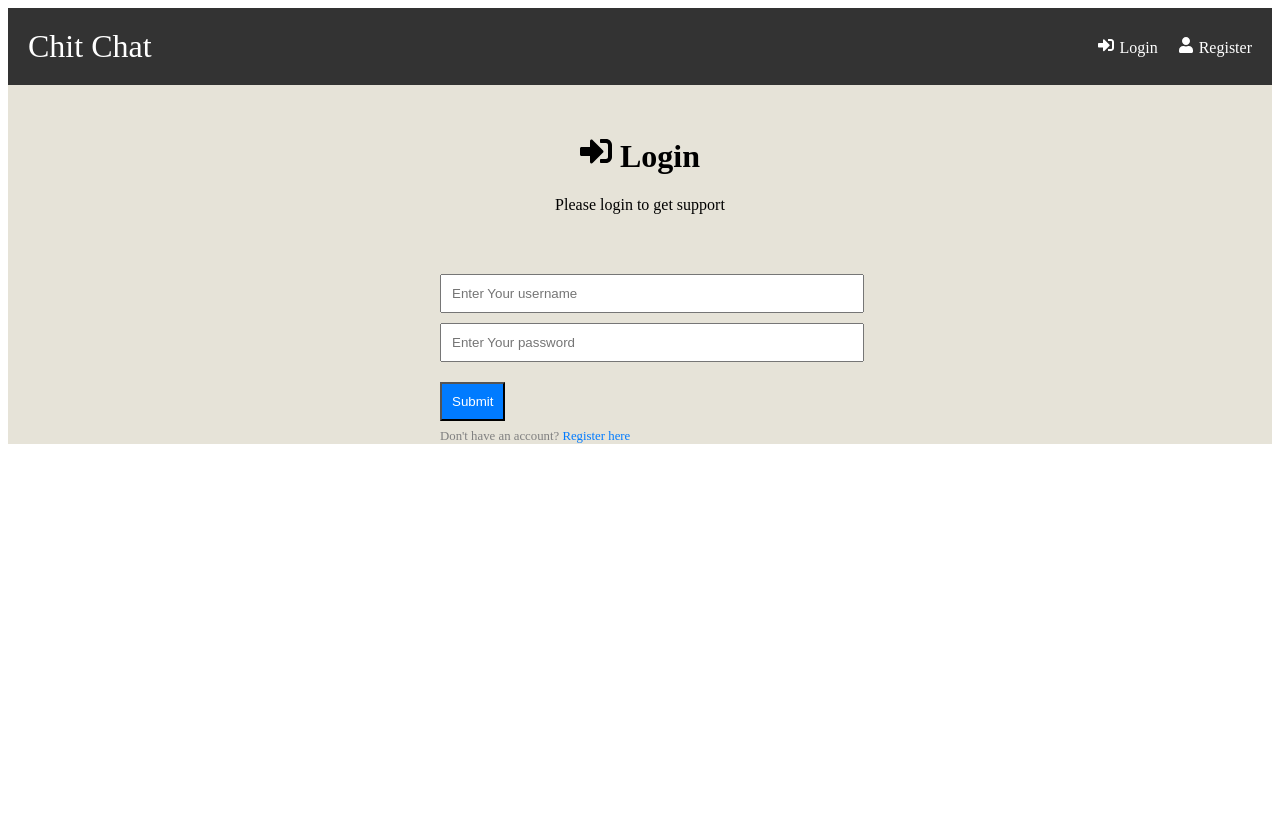
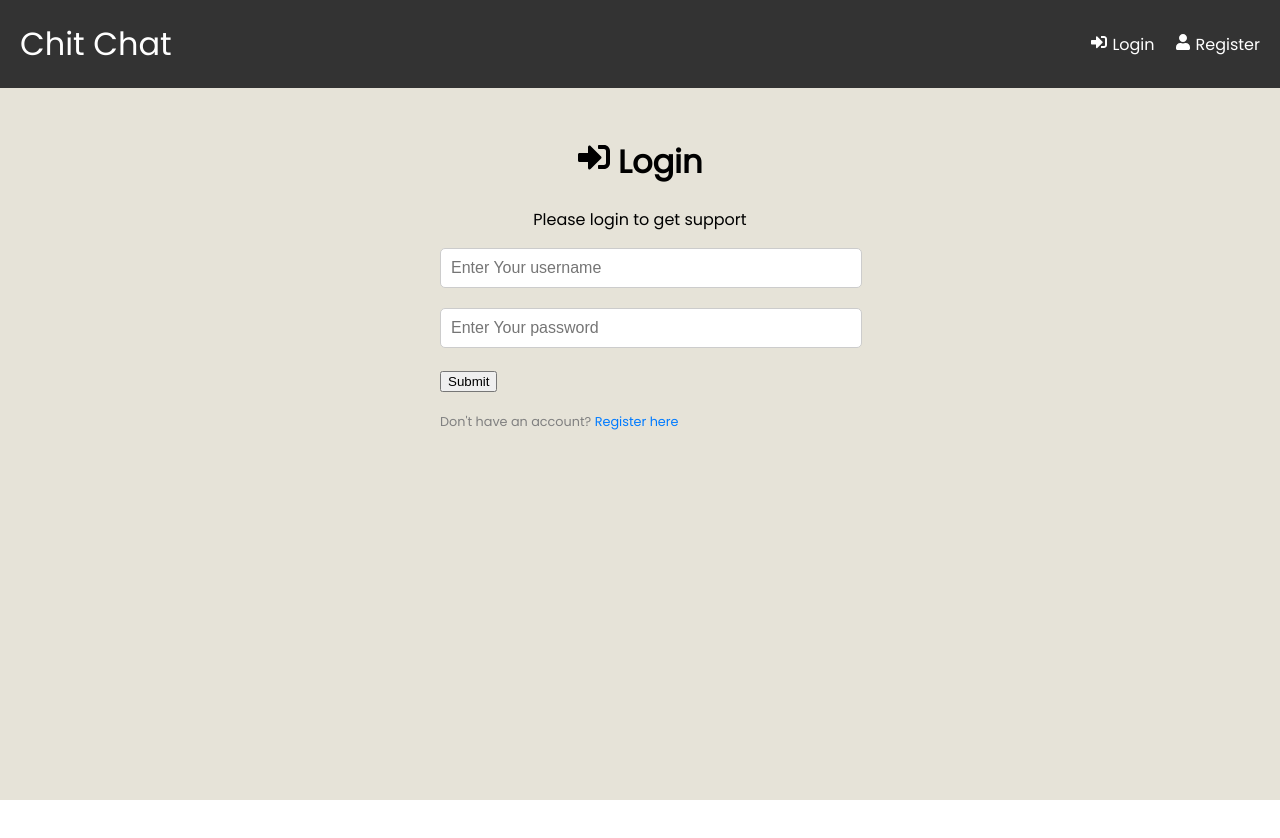
Before and after one commit to RefinXD/NetworkProject, a Next.js app in the folder client/: page /login in a window 1280 px wide. Shown: the top 838 px of the page. Before the commit the page ends 800 px from the top, so only its background shows below. Built offline with nearby package versions, Linux system fonts and the light colour scheme; no server answers.

Commit message:
edit style

```diff
--- a/client/components/login/loginform.js
+++ b/client/components/login/loginform.js
@@ -5,6 +5,7 @@ import { userLogin } from "../../services/userService";
 import { useRouter } from "next/router";
 import { Link, Router } from "react-router-dom";
 import { FaSignInAlt, FaSignOutAlt, FaUser } from "react-icons/fa";
+import styles from "./styles.module.css";
 
 function Login() {
   const [formData, setFormData] = useState({
@@ -61,6 +62,7 @@ function Login() {
 
   return (
     <>
+    <div className={styles.LoginContainer}>
       <div className="header" style={{ display: 'flex', alignItems: 'center', justifyContent: 'space-between', backgroundColor: '#333', padding: '20px', color: '#fff',flexflow: 'row'}}>
       <div className="projectName" style={{ fontSize: '2rem'}}>
         Chit Chat
@@ -84,36 +86,34 @@ function Login() {
       </h1>
       <p>Please login to get support</p>
     </div>
-    <div className="form" style={{ display: 'flex', flexDirection: 'column', alignItems: 'center', marginTop: '50px' }}>
-      <form onSubmit={onSubmit} style={{ width: '100%', maxWidth: '400px' }}>
-        <div className="form-group">
+    <div className={styles.form} >
+      <form onSubmit={onSubmit}>
+        <div className={styles.formGroup}>
           <input
             type="text"
-            className="form-control"
+            className={styles.formControl}
             id="username"
             name="username"
             value={username}
             onChange={onChange}
             placeholder="Enter Your username"
             required
-            style={{ width: '100%', padding: '10px', marginTop: '10px' }}
           />
         </div>
-        <div className="form-group">
+        <div className={styles.formGroup}>
           <input
             type="password"
-            className="form-control"
+            className={styles.formControl}
             id="password"
             name="password"
             value={password}
             onChange={onChange}
             placeholder="Enter Your password"
             required
-            style={{ width: '100%', padding: '10px', marginTop: '10px' }}
           />
         </div>
-        <div className="form-group">
-          <button className="btn btn-block" style={{ backgroundColor: '#007bff', color: '#fff', padding: '10px', marginTop: '20px' }}>Submit</button>
+        <div className={styles.formGroup}>
+          <button className= {styles.button} >Submit</button>
         </div>
         <div style={{ alignSelf: 'center', fontSize: '0.8rem', marginTop: '0.5rem' }}>
           <label style={{ color: 'gray' }}>Don&apos;t have an account? </label>
@@ -121,6 +121,8 @@ function Login() {
         </div>
       </form>
     </div>
+    </div>
+
   </>
 
   );
--- a/client/components/login/styles.module.css
+++ b/client/components/login/styles.module.css
@@ -1,3 +1,10 @@
+.LoginContainer{
+  height: 100vh;
+  padding: 0;
+  margin: 0;
+  background-color: #E6E3D8 ;
+}
+
 .heading {
   text-align: center;
   margin-bottom: 20px;
@@ -18,11 +25,11 @@
   margin: 0 auto;
 }
 
-.form-group {
+.formGroup {
   margin-bottom: 20px;
 }
 
-.form-control {
+.formControl {
   width: 100%;
   padding: 10px;
   font-size: 16px;
--- a/client/css/global.css
+++ b/client/css/global.css
@@ -10,12 +10,14 @@
 
 html,
 body {
-  height: 100%;
+  font-family: "Poppins";
+    margin: 0;
+
 }
-
+/*
 body {
   margin: 0;
   padding: 0;
   background-color: #f7f7f7;
   font-family: sans-serif;
-}
+} */
--- /dev/null
+++ b/client/pages/_app.js
@@ -0,0 +1,13 @@
+import { QueryClient, QueryClientProvider } from "@tanstack/react-query";
+import "@fontsource/poppins";
+import "../css/global.css";
+
+const queryClient = new QueryClient();
+
+export default function MyApp({ Component, pageProps }) {
+  return (
+    <QueryClientProvider client={queryClient}>
+        <Component {...pageProps} />
+    </QueryClientProvider>
+  );
+}
--- a/client/pages/login/index.js
+++ b/client/pages/login/index.js
@@ -3,9 +3,7 @@ import LoginForm from "../../components/login/loginform";
 export default function Page() {
   return (
     <>
-      <div style={{margin: "0.0rem", backgroundColor: '#E6E3D8'}}>
         <LoginForm />
-      </div>
     </>
 
   );
--- /dev/null
+++ b/package.json
@@ -0,0 +1,5 @@
+{
+  "dependencies": {
+    "@fontsource/poppins": "^4.5.10"
+  }
+}
```
Also changed, not shown: 1 other file (tests, documents, lock files or other folders). Lines whose indentation alone changed are shown as unchanged.
